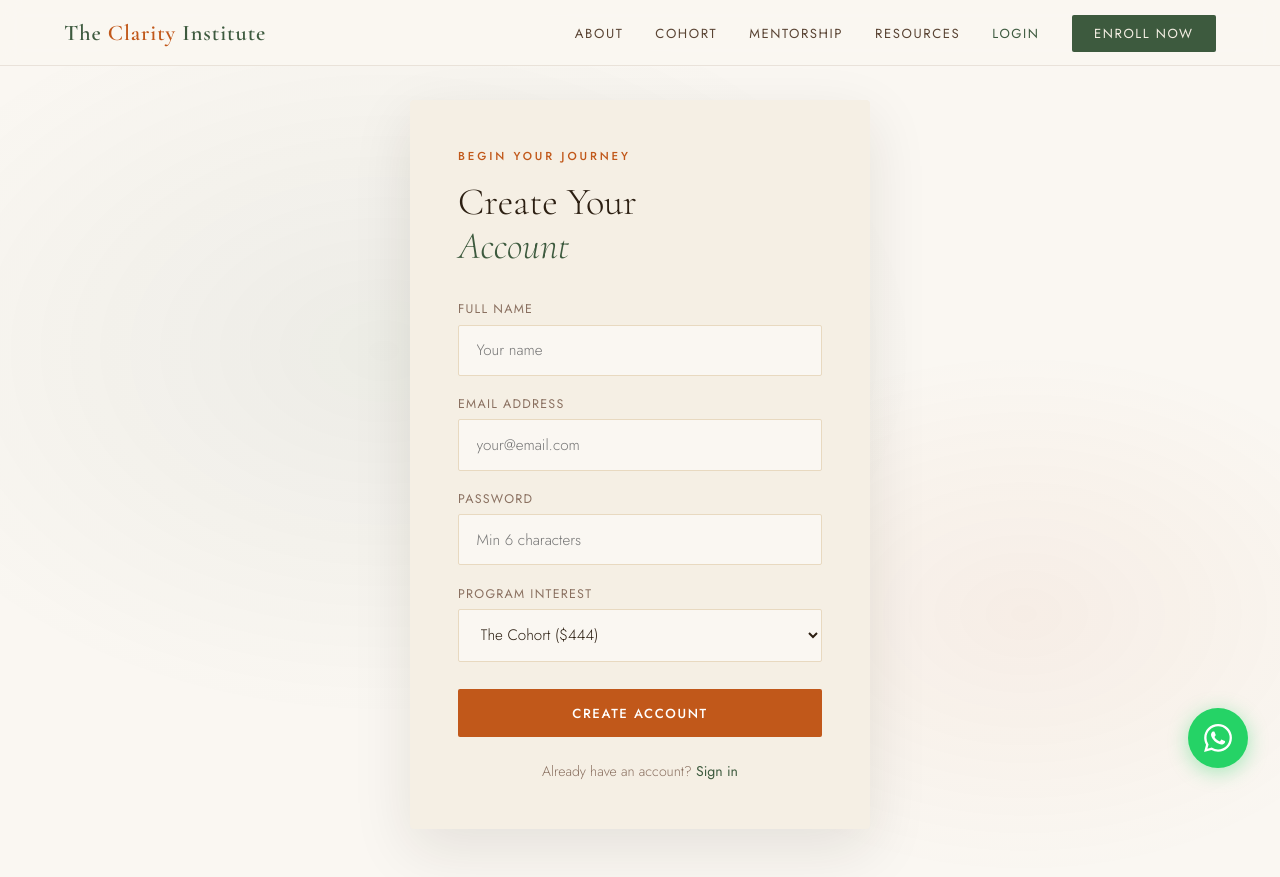
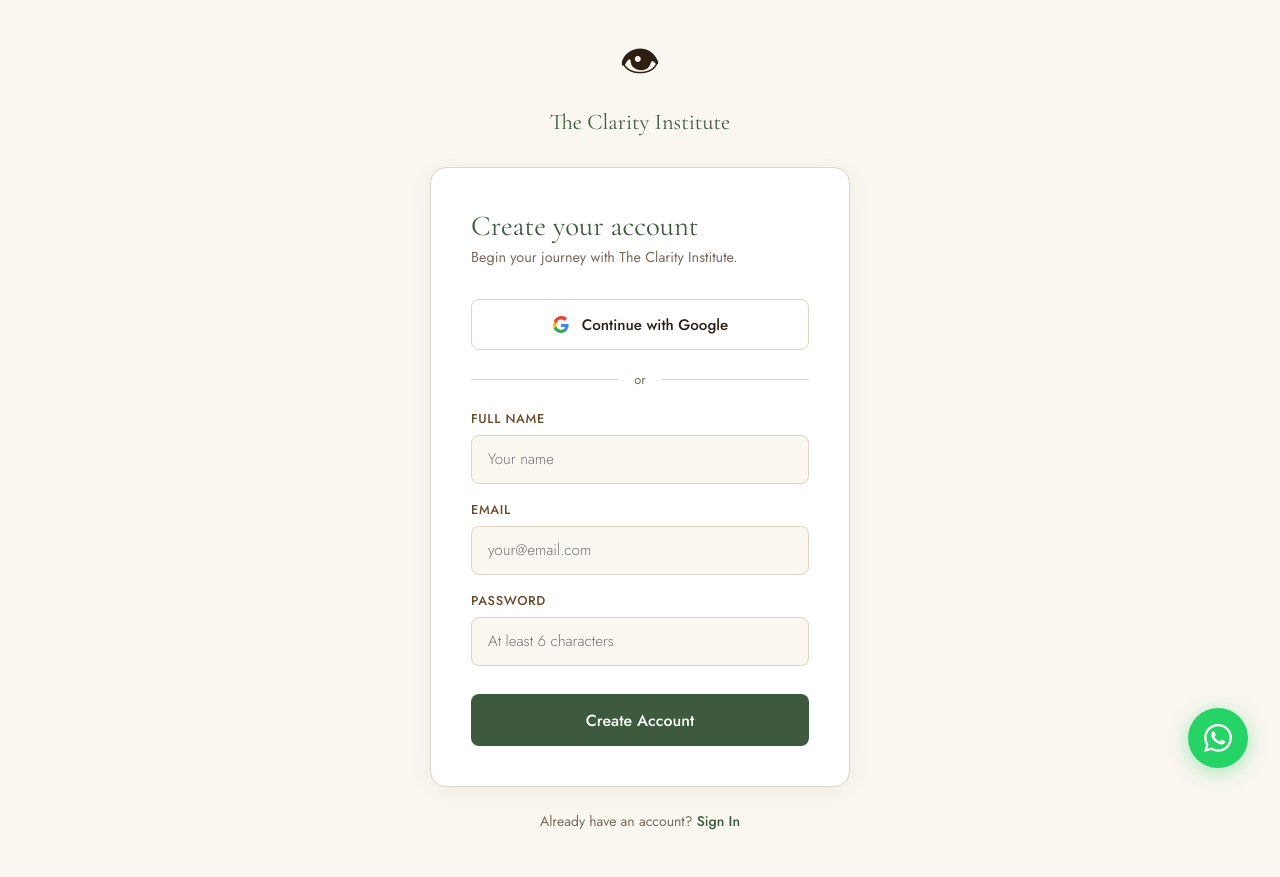
Before and after one commit to asdavids/clarity-institute, a Next.js app: page /register in a window 1280 px wide. Built offline with nearby package versions, Linux system fonts and the light colour scheme; no server answers.

Commit message:
Update register.js

```diff
--- a/pages/register.js
+++ b/pages/register.js
@@ -1,87 +1,163 @@
+// pages/register.js
 import { useState } from 'react'
+import { useRouter } from 'next/router'
+import Head from 'next/head'
 import Link from 'next/link'
-import { useRouter } from 'next/router'
-import { createUserWithEmailAndPassword, updateProfile } from 'firebase/auth'
-import { doc, setDoc } from 'firebase/firestore'
-import { auth, db } from '../lib/firebase'
-import Navbar from '../components/Navbar'
-import styles from '../styles/Auth.module.css'
+import { initializeApp, getApps } from 'firebase/app'
+import { getAuth, createUserWithEmailAndPassword, signInWithPopup, GoogleAuthProvider } from 'firebase/auth'
+import { getFirestore, doc, setDoc, getDoc, serverTimestamp } from 'firebase/firestore'
+
+const firebaseConfig = {
+  apiKey: process.env.NEXT_PUBLIC_FIREBASE_API_KEY,
+  authDomain: "clarity-institute.firebaseapp.com",
+  projectId: "clarity-institute",
+  storageBucket: "clarity-institute.firebasestorage.app",
+  messagingSenderId: "505987977417",
+  appId: "1:505987977417:web:546a9ba1998328f1617d18"
+}
+
+const app = getApps().length === 0 ? initializeApp(firebaseConfig) : getApps()[0]
+const auth = getAuth(app)
+const db = getFirestore(app)
+const googleProvider = new GoogleAuthProvider()
+
+const C = { green:'#3D5A3E', brown:'#6B4A2A', cream:'#FAF6F0', text:'#2C1F14', muted:'#7A6A5A', border:'#E0D5C5', white:'#ffffff' }
 
 export default function Register() {
-  const [form, setForm] = useState({ name: '', email: '', password: '', program: 'cohort' })
+  const router = useRouter()
+  const [name, setName] = useState('')
+  const [email, setEmail] = useState('')
+  const [password, setPassword] = useState('')
+  const [error, setError] = useState('')
   const [loading, setLoading] = useState(false)
-  const [status, setStatus] = useState(null)
-  const router = useRouter()
+  const [googleLoading, setGoogleLoading] = useState(false)
 
-  const handleRegister = async (e) => {
+  const handleEmail = async (e) => {
     e.preventDefault()
     setLoading(true)
-    setStatus(null)
+    setError('')
     try {
-      const { user } = await createUserWithEmailAndPassword(auth, form.email, form.password)
-      await updateProfile(user, { displayName: form.name })
-      await setDoc(doc(db, 'profiles', user.uid), {
-        full_name: form.name,
-        email: form.email,
-        program: form.program,
-        enrolled_at: new Date().toISOString(),
-        progress: 0
+      const result = await createUserWithEmailAndPassword(auth, email, password)
+      await setDoc(doc(db, 'profiles', result.user.uid), {
+        name, email,
+        provider: 'email',
+        paid: false,
+        createdAt: serverTimestamp(),
       })
-      setStatus({ type: 'success', message: 'Account created! Taking you to your dashboard...' })
-      setTimeout(() => router.push('/dashboard'), 1500)
-    } catch (error) {
-      const messages = {
-        'auth/email-already-in-use': 'An account with this email already exists.',
-        'auth/weak-password': 'Password must be at least 6 characters.',
-        'auth/invalid-email': 'Please enter a valid email address.',
+      router.push('/dashboard')
+    } catch (err) {
+      setError(getFriendlyError(err.code))
+    } finally {
+      setLoading(false)
+    }
+  }
+
+  const handleGoogle = async () => {
+    setGoogleLoading(true)
+    setError('')
+    try {
+      const result = await signInWithPopup(auth, googleProvider)
+      const user = result.user
+      const profileRef = doc(db, 'profiles', user.uid)
+      const profileSnap = await getDoc(profileRef)
+      if (!profileSnap.exists()) {
+        await setDoc(profileRef, {
+          name: user.displayName || '',
+          email: user.email,
+          photoURL: user.photoURL || '',
+          provider: 'google',
+          paid: false,
+          createdAt: serverTimestamp(),
+        })
       }
-      setStatus({ type: 'error', message: messages[error.code] || 'Something went wrong. Please try again.' })
+      router.push('/dashboard')
+    } catch (err) {
+      setError(getFriendlyError(err.code))
+    } finally {
+      setGoogleLoading(false)
     }
-    setLoading(false)
   }
+
+  const getFriendlyError = (code) => {
+    switch (code) {
+      case 'auth/email-already-in-use': return 'An account with this email already exists.'
+      case 'auth/weak-password': return 'Password must be at least 6 characters.'
+      case 'auth/invalid-email': return 'Please enter a valid email address.'
+      case 'auth/popup-closed-by-user': return 'Google sign-in was cancelled.'
+      default: return 'Something went wrong. Please try again.'
+    }
+  }
+
+  const inp = { width:'100%', padding:'0.8rem 1rem', border:`1.5px solid ${C.border}`, borderRadius:8, fontFamily:"'Jost', sans-serif", fontSize:'0.95rem', color:C.text, background:C.cream, outline:'none', boxSizing:'border-box', marginBottom:'1rem' }
 
   return (
     <>
-      <Navbar />
-      <div className={styles.authPage}>
-        <div className={styles.authCard}>
-          <div className={styles.authHeader}>
-            <p className="section-label">Begin Your Journey</p>
-            <h1 className={styles.authTitle}>Create Your<br /><em>Account</em></h1>
+      <Head>
+        <title>Create Account — The Clarity Institute</title>
+        <link href="https://fonts.googleapis.com/css2?family=Cormorant+Garamond:wght@300;400&family=Jost:wght@300;400;500&display=swap" rel="stylesheet" />
+      </Head>
+      <div style={{ minHeight:'100vh', background:C.cream, display:'flex', alignItems:'center', justifyContent:'center', padding:'2rem', fontFamily:"'Jost', sans-serif" }}>
+        <div style={{ width:'100%', maxWidth:420 }}>
+
+          {/* Logo */}
+          <div style={{ textAlign:'center', marginBottom:'2rem' }}>
+            <div style={{ fontSize:'2.5rem', marginBottom:'0.5rem' }}>👁</div>
+            <Link href="/" style={{ fontFamily:"'Cormorant Garamond', serif", fontSize:'1.4rem', color:C.green, textDecoration:'none', fontWeight:400 }}>
+              The Clarity Institute
+            </Link>
           </div>
-          {status && <div className={status.type === 'success' ? 'alert-success' : 'alert-error'}>{status.message}</div>}
-          <form onSubmit={handleRegister}>
-            <div className="form-group">
-              <label>Full Name</label>
-              <input type="text" required placeholder="Your name"
-                value={form.name} onChange={e => setForm({...form, name: e.target.value})} />
+
+          {/* Card */}
+          <div style={{ background:C.white, border:`1px solid ${C.border}`, borderRadius:16, padding:'2.5rem', boxShadow:'0 4px 24px rgba(0,0,0,0.06)' }}>
+            <h1 style={{ fontFamily:"'Cormorant Garamond', serif", fontSize:'1.8rem', fontWeight:400, color:C.green, margin:'0 0 0.25rem' }}>Create your account</h1>
+            <p style={{ color:C.muted, fontSize:'0.9rem', margin:'0 0 2rem' }}>Begin your journey with The Clarity Institute.</p>
+
+            {/* Google button */}
+            <button
+              onClick={handleGoogle}
+              disabled={googleLoading}
+              style={{ width:'100%', padding:'0.85rem', background:C.white, border:`1.5px solid ${C.border}`, borderRadius:8, fontFamily:"'Jost', sans-serif", fontSize:'0.95rem', color:C.text, cursor:'pointer', display:'flex', alignItems:'center', justifyContent:'center', gap:'0.75rem', marginBottom:'1.25rem', fontWeight:500, opacity: googleLoading ? 0.7 : 1 }}
+            >
+              <svg width="18" height="18" viewBox="0 0 18 18">
+                <path fill="#4285F4" d="M16.51 8H8.98v3h4.3c-.18 1-.74 1.48-1.6 2.04v2.01h2.6a7.8 7.8 0 0 0 2.38-5.88c0-.57-.05-.66-.15-1.18z"/>
+                <path fill="#34A853" d="M8.98 17c2.16 0 3.97-.72 5.3-1.94l-2.6-2.04a4.8 4.8 0 0 1-7.18-2.54H1.83v2.07A8 8 0 0 0 8.98 17z"/>
+                <path fill="#FBBC05" d="M4.5 10.48A4.8 4.8 0 0 1 4.5 7.5V5.43H1.83a8 8 0 0 0 0 7.14l2.67-2.09z"/>
+                <path fill="#EA4335" d="M8.98 3.58c1.32 0 2.5.45 3.44 1.35l2.58-2.58A8 8 0 0 0 1.83 5.43L4.5 7.5a4.77 4.77 0 0 1 4.48-3.92z"/>
+              </svg>
+              {googleLoading ? 'Signing up...' : 'Continue with Google'}
+            </button>
+
+            {/* Divider */}
+            <div style={{ display:'flex', alignItems:'center', gap:'1rem', marginBottom:'1.25rem' }}>
+              <div style={{ flex:1, height:1, background:C.border }} />
+              <span style={{ fontSize:'0.8rem', color:C.muted }}>or</span>
+              <div style={{ flex:1, height:1, background:C.border }} />
             </div>
-            <div className="form-group">
-              <label>Email Address</label>
-              <input type="email" required placeholder="your@email.com"
-                value={form.email} onChange={e => setForm({...form, email: e.target.value})} />
-            </div>
-            <div className="form-group">
-              <label>Password</label>
-              <input type="password" required placeholder="Min 6 characters" minLength={6}
-                value={form.password} onChange={e => setForm({...form, password: e.target.value})} />
-            </div>
-            <div className="form-group">
-              <label>Program Interest</label>
-              <select value={form.program} onChange={e => setForm({...form, program: e.target.value})}>
-                <option value="cohort">The Cohort ($444)</option>
-                <option value="bundle">Cohort + Mentorship ($777)</option>
-                <option value="immersion">90-Day Immersion ($1,444)</option>
-                <option value="waitlist">Join Waitlist</option>
-              </select>
-            </div>
-            <button type="submit" className={`btn-primary ${styles.authBtn}`} disabled={loading}>
-              {loading ? 'Creating Account...' : 'Create Account'}
-            </button>
-          </form>
-          <p className={styles.authFooter}>
-            Already have an account? <Link href="/login">Sign in</Link>
+
+            {/* Email form */}
+            <form onSubmit={handleEmail}>
+              <label style={{ fontSize:'0.8rem', fontWeight:500, color:C.brown, textTransform:'uppercase', letterSpacing:'0.05em', display:'block', marginBottom:'0.4rem' }}>Full Name</label>
+              <input style={inp} type="text" value={name} onChange={e => setName(e.target.value)} placeholder="Your name" required />
+
+              <label style={{ fontSize:'0.8rem', fontWeight:500, color:C.brown, textTransform:'uppercase', letterSpacing:'0.05em', display:'block', marginBottom:'0.4rem' }}>Email</label>
+              <input style={inp} type="email" value={email} onChange={e => setEmail(e.target.value)} placeholder="your@email.com" required />
+
+              <label style={{ fontSize:'0.8rem', fontWeight:500, color:C.brown, textTransform:'uppercase', letterSpacing:'0.05em', display:'block', marginBottom:'0.4rem' }}>Password</label>
+              <input style={{ ...inp, marginBottom:'1.75rem' }} type="password" value={password} onChange={e => setPassword(e.target.value)} placeholder="At least 6 characters" required />
+
+              {error && <p style={{ color:'#c0392b', fontSize:'0.875rem', background:'#fdf2f2', border:'1px solid #f5c6cb', padding:'0.75rem 1rem', borderRadius:8, marginBottom:'1rem' }}>{error}</p>}
+
+              <button type="submit" disabled={loading} style={{ width:'100%', padding:'0.9rem', background:C.green, color:C.white, border:'none', borderRadius:8, fontFamily:"'Jost', sans-serif", fontSize:'1rem', fontWeight:500, cursor:'pointer', opacity: loading ? 0.7 : 1 }}>
+                {loading ? 'Creating account...' : 'Create Account'}
+              </button>
+            </form>
+          </div>
+
+          <p style={{ textAlign:'center', marginTop:'1.5rem', fontSize:'0.875rem', color:C.muted }}>
+            Already have an account?{' '}
+            <Link href="/login" style={{ color:C.green, textDecoration:'none', fontWeight:500 }}>Sign In</Link>
           </p>
+
         </div>
       </div>
     </>
```
